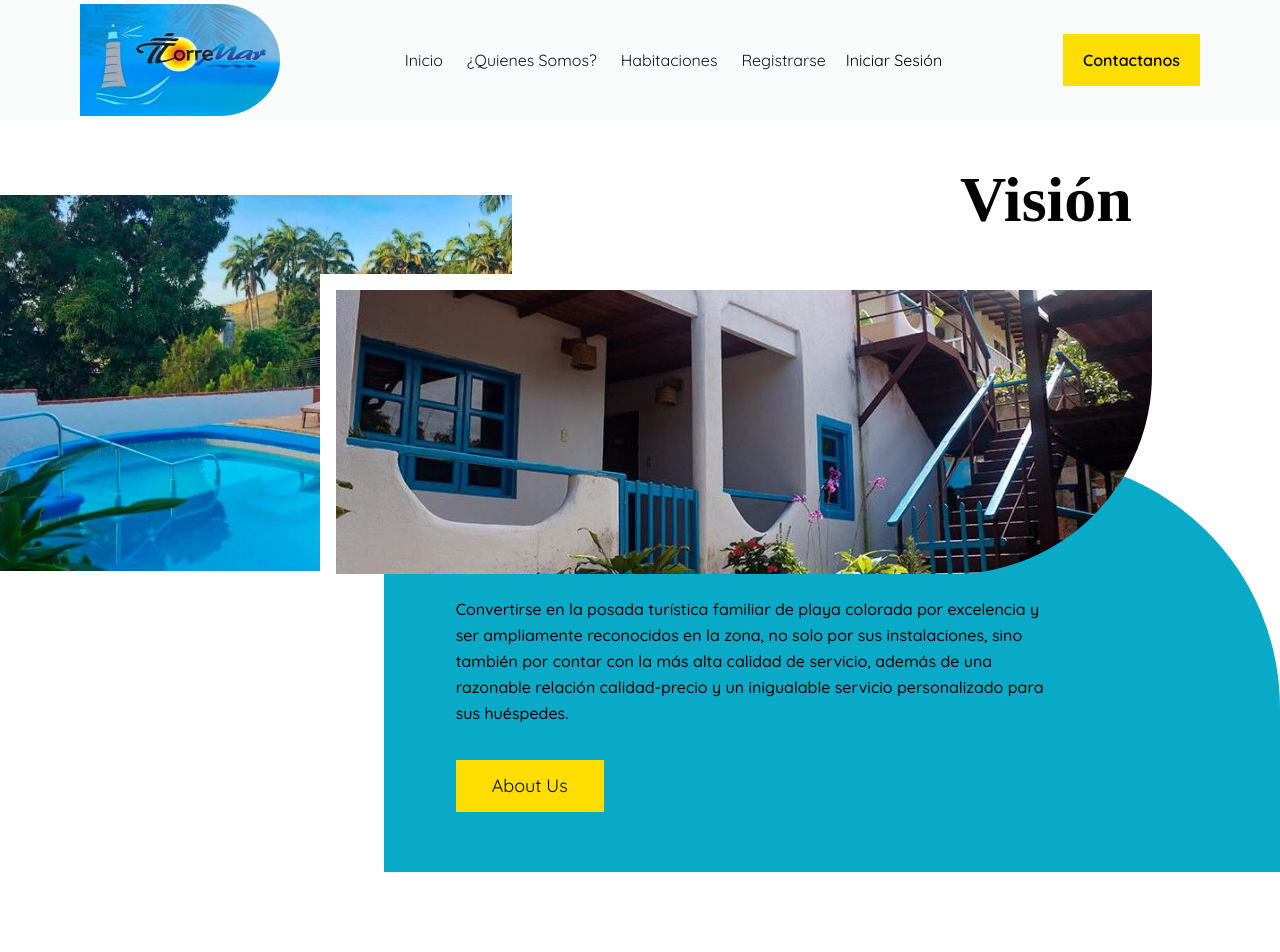
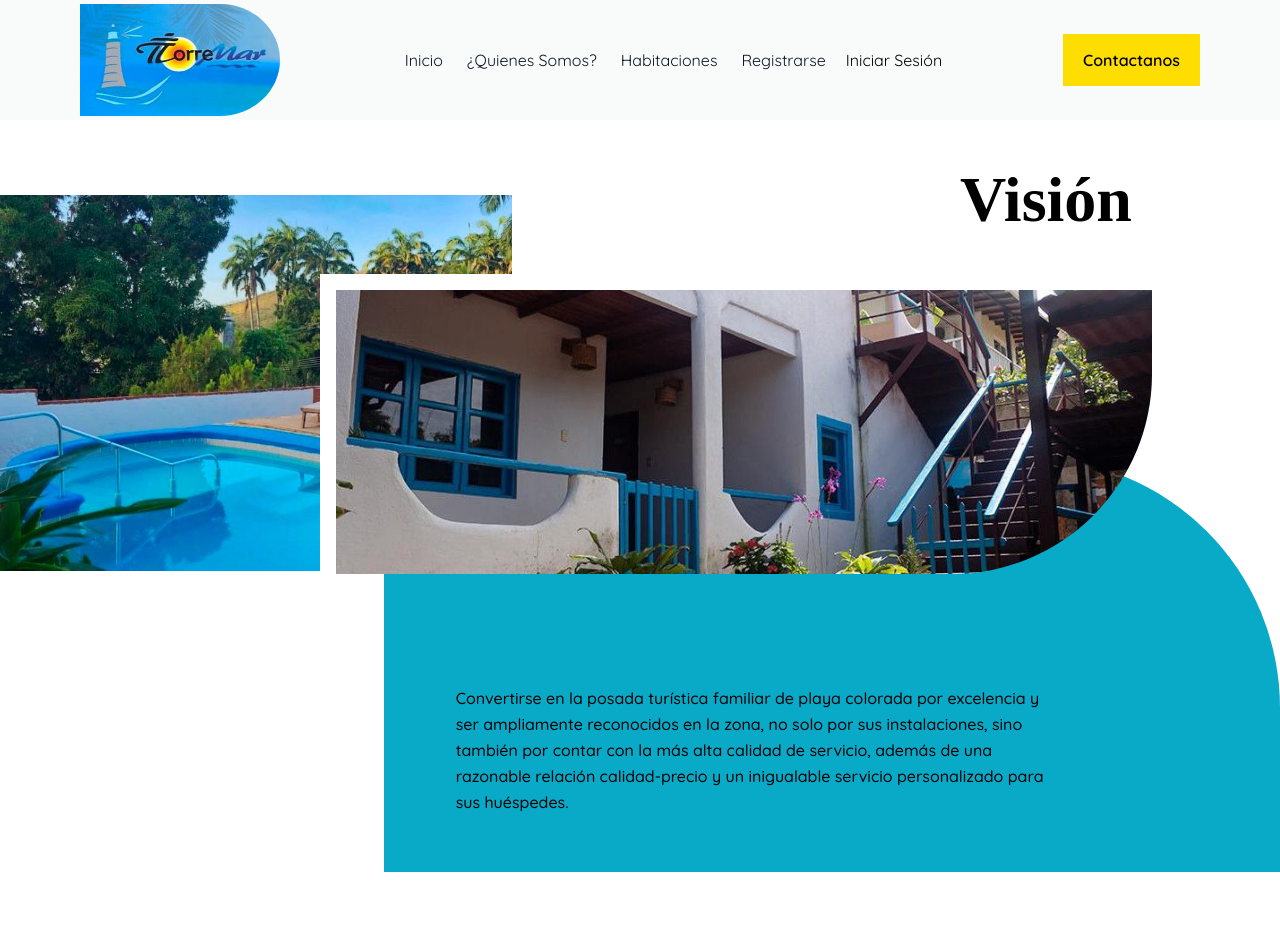
Before and after one commit to RivasAlejandro1/Hotel-Front, a React (Vite) app: page /QuienesSomos in a window 1280 px wide. Shown: the top 952 px of the page. Built offline with nearby package versions, Linux system fonts and the light colour scheme; a web font is replaced by a local one.

Commit message:
modifed Vision

```diff
--- a/src/components/Vision/Vision.jsx
+++ b/src/components/Vision/Vision.jsx
@@ -3,29 +3,27 @@ import img1 from '../../assets/5.jpg';
 import img2 from '../../assets/15.jpg';
 export default function Vision() {
     return(
-        <section className={style.vision}>
-            <div className={style.degradado}></div>
+        <article className={style.vision}>
             <h1>Visión</h1>
             <div className={style.form1}>
-                <img src= {img1}></img>
+                <img src= {img1} alt="Foto Alberca"></img>
             </div>
             <div className={style.form2}>
-                <img src={img2}></img>
+                <img src={img2} alt="Foto Sala de estar"></img>
             </div>
-            <div className={style.form3}>
-                <p>
-                Convertirse en la posada turística familiar de playa colorada por excelencia y ser
+            <div className={style.form3} title='shape3'>
+                <p>Convertirse en la posada turística familiar de playa colorada por excelencia y ser
                 ampliamente reconocidos en la zona, no solo por sus instalaciones, sino también
                 por contar con la más alta calidad de servicio, además de una razonable relación
-                calidad-precio y un inigualable servicio personalizado para sus huéspedes.                </p>
-                <div className={style.buttonContainer}>
+                calidad-precio y un inigualable servicio personalizado para sus huéspedes.</p>
+                {/* <div className={style.buttonContainer}>
                     <button  className={style.button}>
                         About Us
                     </button>
 
-                </div>
-{/*                 <img src={arrow} className={style.imgArrow}></img>
- */}        </div>
-        </section>
+                </div> */}
+                {/*                 <img src={arrow} className={style.imgArrow}></img> */}
+      </div>
+        </article>
     )
 }
--- a/src/components/Vision/Vision.module.css
+++ b/src/components/Vision/Vision.module.css
@@ -27,7 +27,6 @@
     .form1 {
         grid-column: 1 / 9;
         grid-row: 3 / 13;
-        background-color: green;
     }
     .form2 {
         box-sizing: border-box;
@@ -35,8 +34,6 @@
         grid-row: 7  / 15;
         border-top: 16px solid #fff;
         border-left: 16px solid #fff;
-
-        background-color: green;
         border-radius: 0 0 200px;
 
         overflow: hidden;
```
Also changed, not shown: 1 other file (tests, documents, lock files or other folders).
